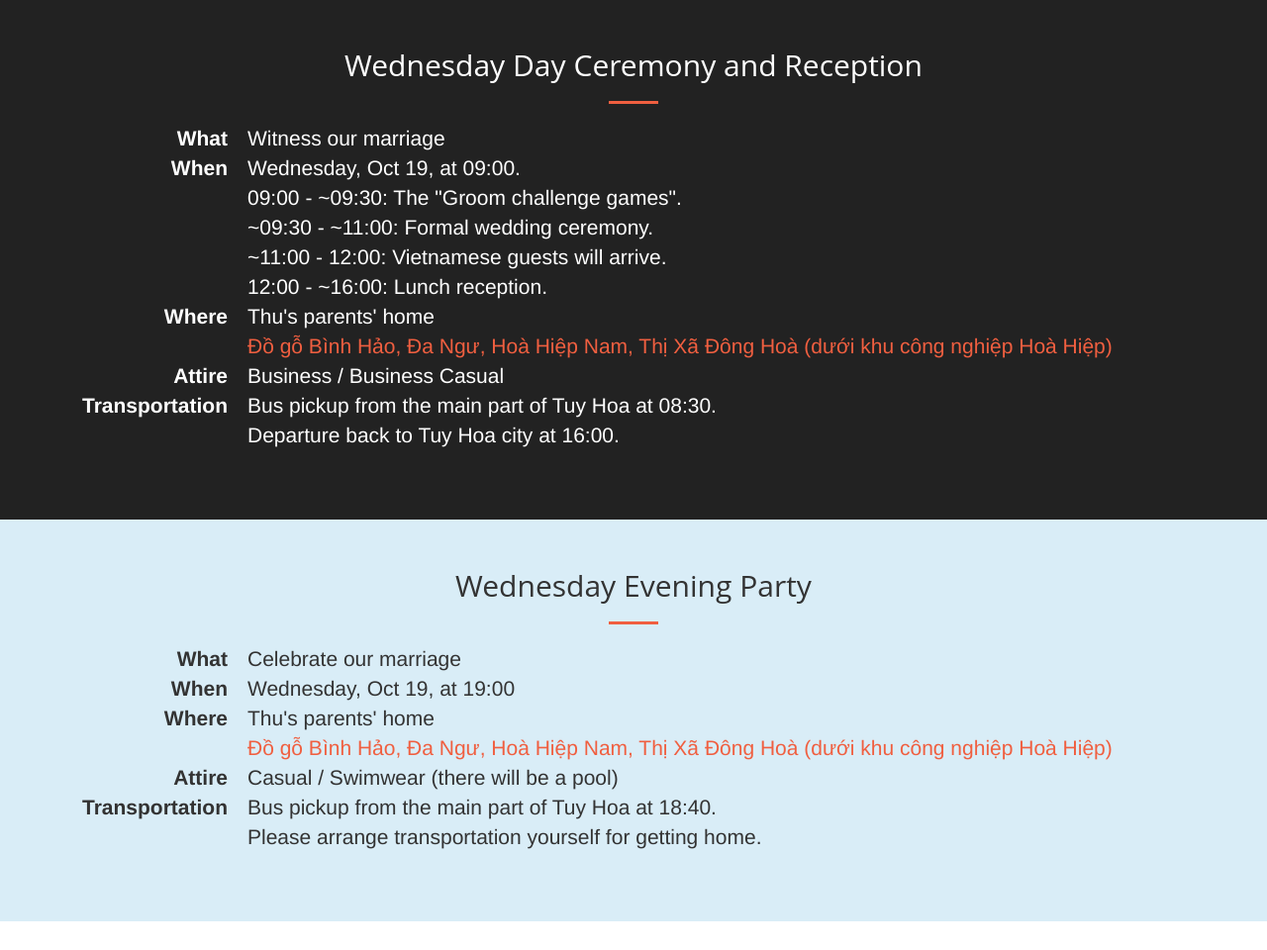
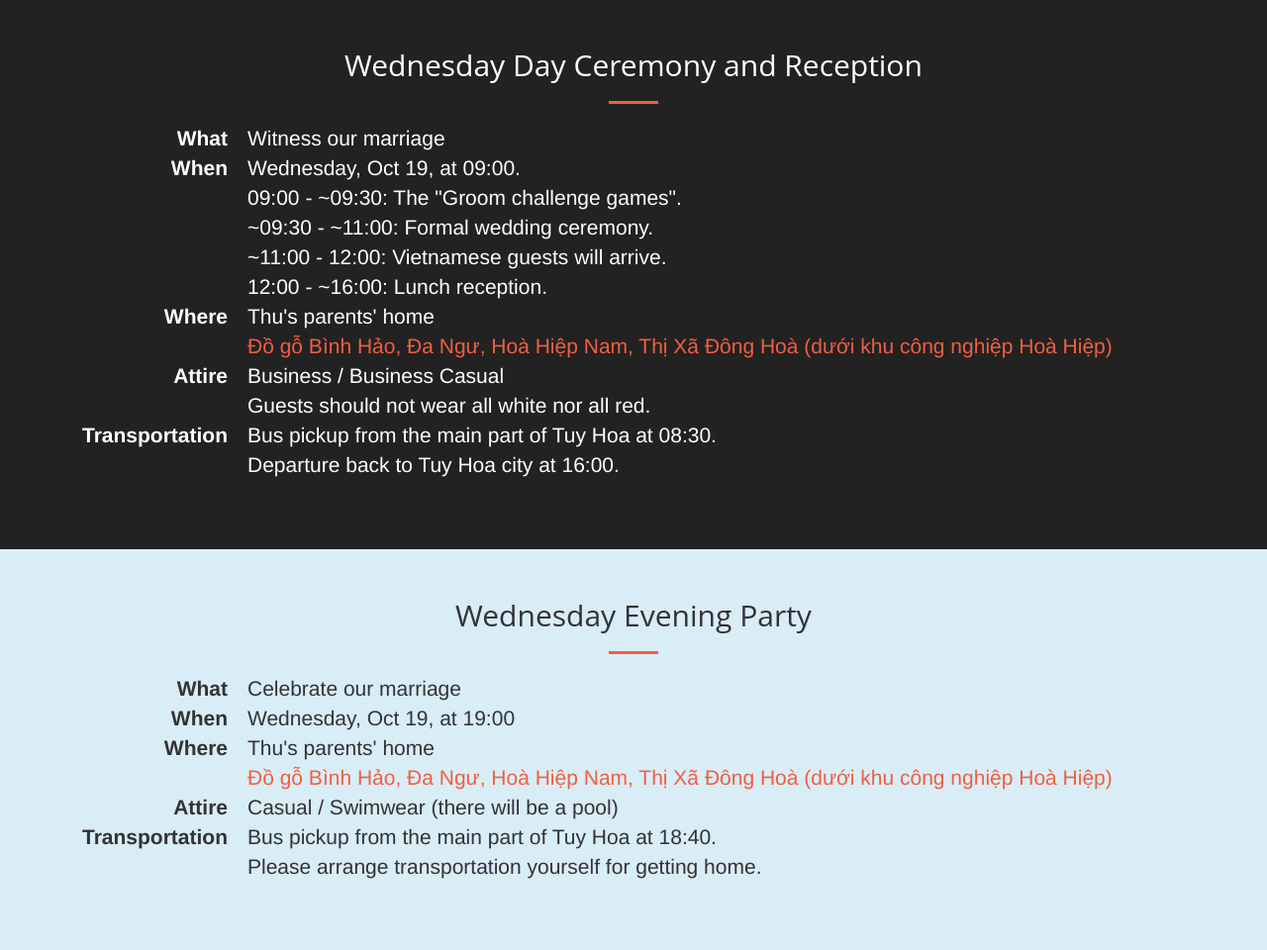
Before and after one commit to Soeren-Thu-Wedding/Soeren-Thu-Wedding.github.io, a Django app: page / in a window 1280 px wide. Shown: the part 1567-2527 px from the top of the page at 99% size. Run offline with Django 3.2, Linux system fonts and the light colour scheme; some libraries are stand-ins or nearby versions.

Commit message:
Update attire

```diff
--- a/bigday/templates/partials/event.html
+++ b/bigday/templates/partials/event.html
@@ -28,7 +28,11 @@
             <a href="https://goo.gl/maps/fgywfCDehzZ7rgrS9">Đồ gỗ Bình Hảo, Đa Ngư, Hoà Hiệp Nam, Thị Xã Đông Hoà (dưới khu công nghiệp Hoà Hiệp)</a>
           </dd>
           <dt>Attire</dt>
-          <dd>Business / Business Casual</dd>
+          <dd>
+            Business / Business Casual
+            <br />
+            Guests should not wear all white nor all red.
+          </dd>
           <dt>Transportation</dt>
           <dd>
             Bus pickup from the main part of Tuy Hoa at 08:30.
```
